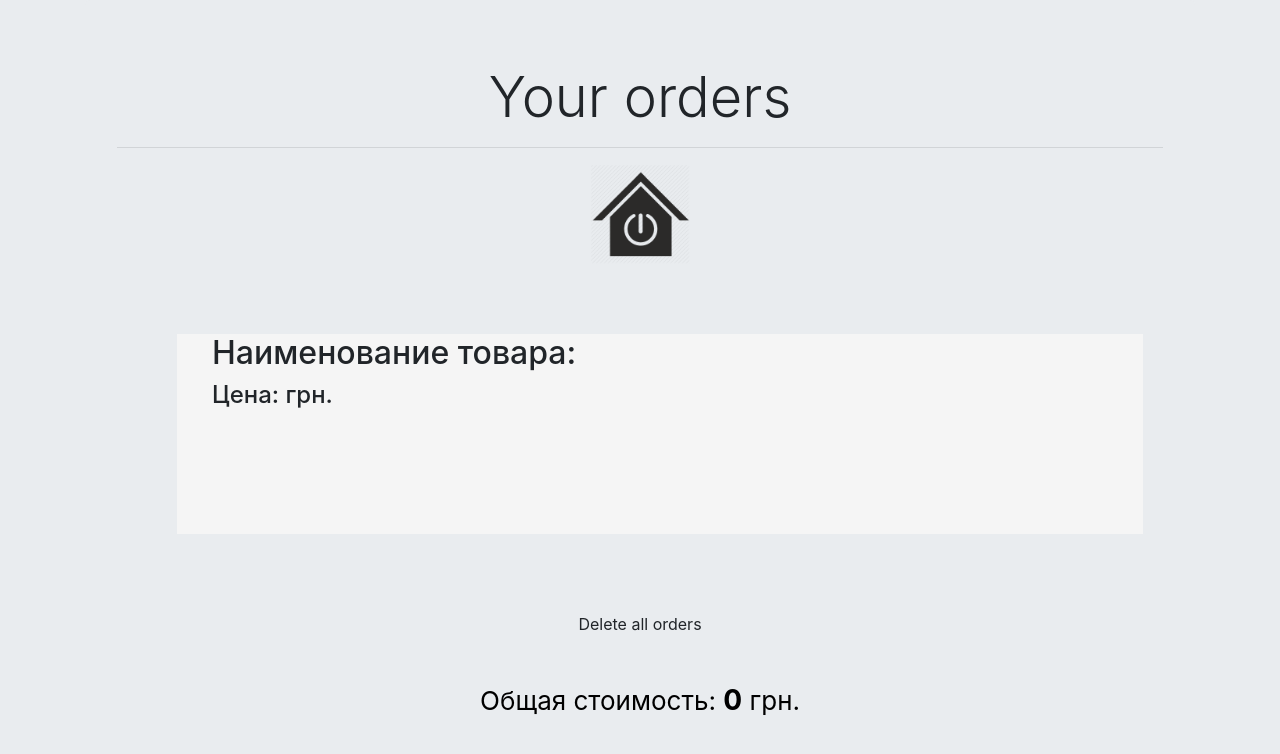
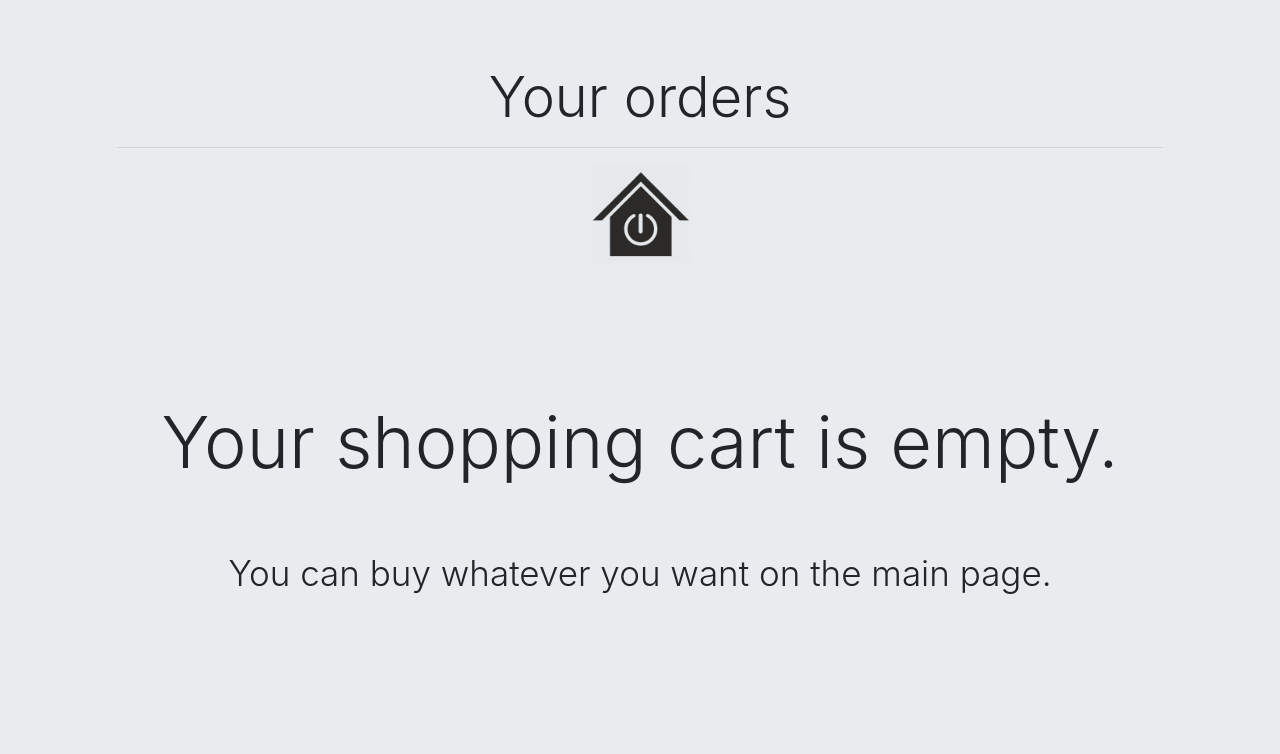
Before and after one commit to WiteF0x/cursewrok, a React (Create React App) app: page /bin in a window 1280 px wide. Shown: the top 754 px of the page. Built offline with nearby package versions, Linux system fonts and the light colour scheme.

Commit message:
finished shop

```diff
--- a/src/components/Bin/index.js
+++ b/src/components/Bin/index.js
@@ -5,7 +5,9 @@ import 'bootstrap/dist/css/bootstrap.css'
 
 export default class Bin extends Component {
     render() {
-
+        var style = {
+            fontSize: 35
+          };
         var arr = [];
         var prod = [
             {
@@ -41,6 +43,7 @@ export default class Bin extends Component {
                                 </h4>
                             </li>
             </section>);
+            if(localStorage.length > 0){
             return (
                      <div className="container">
                         <div className="jumbotron">
@@ -54,15 +57,44 @@ export default class Bin extends Component {
                                 <ul>{listSales}</ul>
                             </div>
                             <div className="totalcost">
-                            <button className="btn" onClick={this.DeteleAllOrders}>Delete all orders</button>
+                            <Link to='/bin'><button className="btn" onClick={this.DeteleAllOrders}>Delete all orders</button></Link>
                             <br/>
                                 <span>Общая стоимость:</span> <span className="cost">{totalcost}</span> грн.
                             </div>
                         </div>
                     </div>
-            )
+            )}
+            else {
+                return(
+                    <div className="container">
+                    <div className="jumbotron">
+                        <div className="title-order display-4">
+                            Your orders
+                            <br/>
+                            <hr/>
+                            <Link to='/'><img className="home-logo" alt="home" src="/img/home.png" /></Link>
+                            <br/>
+                                <br/>
+                            <br/>
+                            <div className="display-3">
+                                Your shopping cart is empty.
+                            </div>
+                            <br/>
+                            <div clasName="purpose" style={style}>
+                                You can buy whatever you want on the main page.
+                            </div>
+                        </div>
+                    </div>
+                </div>
+                )
+            }
         }
-        DeteleAllOrders = function() {
-            localStorage.clear()
+        DeteleAllOrders = () => {
+            if(localStorage.length > 0) {
+                localStorage.clear()
+            }
+            else {
+                alert('You have no orders.')
+            }
         }
     }
--- a/src/components/Bin/style.css
+++ b/src/components/Bin/style.css
@@ -1,5 +1,11 @@
 .home-logo {
     width: 100px;
+    transition: 0.5s all ease;
+}
+.home-logo:hover {
+    transition: 0.3s all ease;
+    filter: contrast(200%);
+    transform: scale(1.2);
 }
 
 .jumbotron {
--- a/src/components/main.css
+++ b/src/components/main.css
@@ -71,6 +71,12 @@
 .bin {
     width: 100px;
     margin: 15px 0px 0px 0px;
+    transition: 0.3s all ease;
+}
+.bin:hover {
+    transition: 0.3s all ease;
+    filter: contrast(200%);
+    transform: scale(1.1);
 }
 
 .jumbotron {
```
